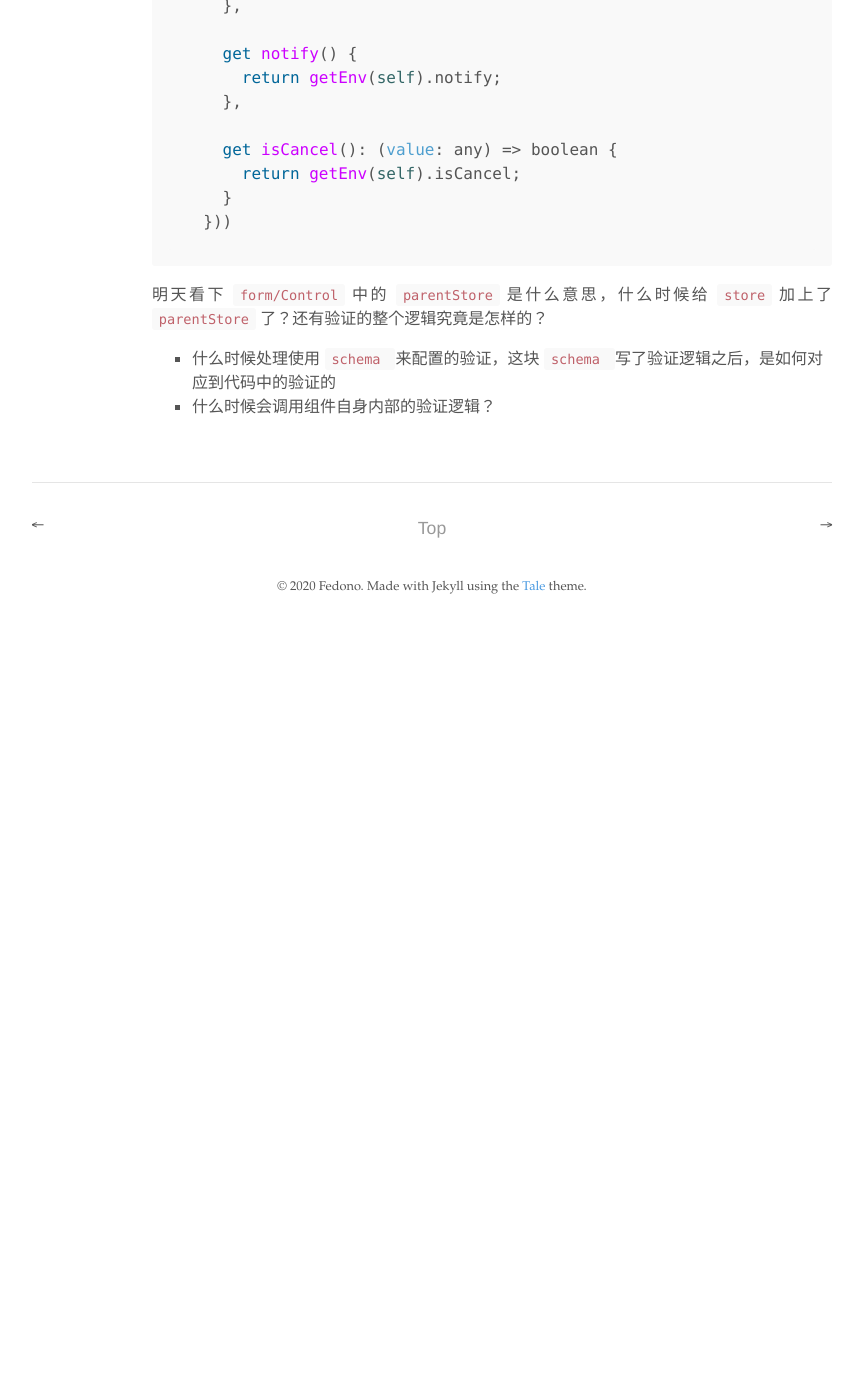
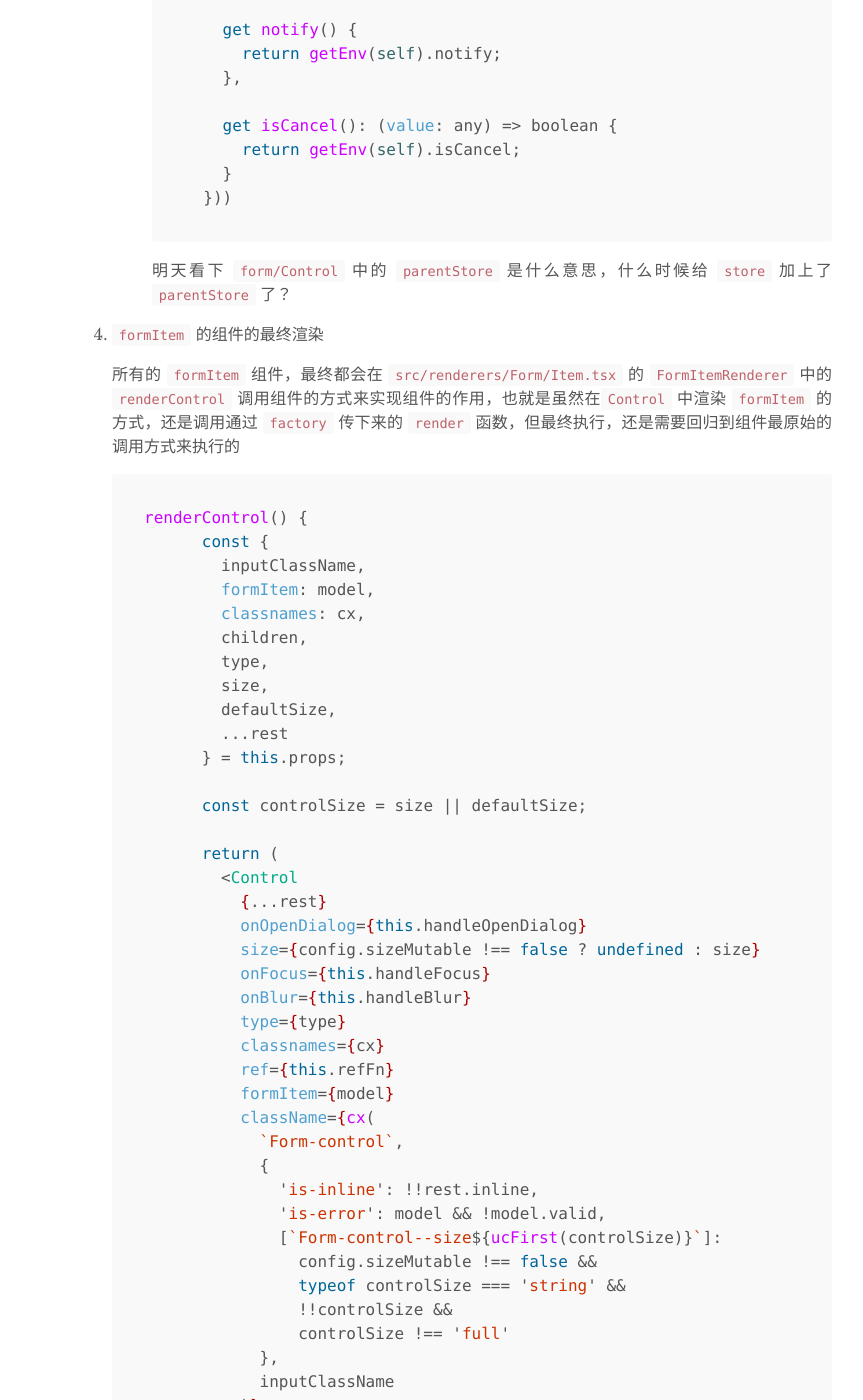
Before and after one commit to fedono/fedono.github.io, a Jekyll site: the page built from _posts/2020-04-16-amis-form.md, in a window 1280 px wide and 1400 px high, scrolled down 4023 px. Shown: the whole window, without its empty margins (208-1071 px from the left). Built offline with Jekyll 4.4.1, drawn with Linux system fonts in a browser that asks for light colours; before the commit the page ends 4653 px from its top, so only the background shows below that; some of the changed text lies outside the part shown.

Commit message:
update blog

````diff
--- a/_posts/2020-04-16-amis-form.md
+++ b/_posts/2020-04-16-amis-form.md
@@ -7,7 +7,6 @@ author: "fedono"
 - 要做什么处理
   - 验证规则
   - 统一公用的显示，如描述，label，
-  - 验证
   - 布局
     - 横向布局
     - 纵向布局
@@ -19,7 +18,7 @@ author: "fedono"
 
 - 架构
 
-  > 分了两个公共的文件的库，Item 和 Optional
+  > 分了三个公共的文件的库，Control 、 Item 和 Optional
 
 1. `form/index` 文件只做了一件事
 
@@ -161,7 +160,52 @@ author: "fedono"
            }))
          ```
 
-         明天看下 `form/Control` 中的 `parentStore` 是什么意思，什么时候给 `store` 加上了 `parentStore` 了？还有验证的整个逻辑究竟是怎样的？
+         明天看下 `form/Control` 中的 `parentStore` 是什么意思，什么时候给 `store` 加上了 `parentStore` 了？
 
-         - 什么时候处理使用 `schema ` 来配置的验证，这块 `schema ` 写了验证逻辑之后，是如何对应到代码中的验证的
-         - 什么时候会调用组件自身内部的验证逻辑？
+   4. `formItem` 的组件的最终渲染
+
+      所有的 `formItem` 组件，最终都会在 `src/renderers/Form/Item.tsx`  的 `FormItemRenderer`  中的 `renderControl`  调用组件的方式来实现组件的作用，也就是虽然在`Control` 中渲染 `formItem`  的方式，还是调用通过 `factory` 传下来的 `render` 函数，但最终执行，还是需要回归到组件最原始的调用方式来执行的
+
+      ```react
+      renderControl() {
+            const {
+              inputClassName,
+              formItem: model,
+              classnames: cx,
+              children,
+              type,
+              size,
+              defaultSize,
+              ...rest
+            } = this.props;
+
+            const controlSize = size || defaultSize;
+
+            return (
+              <Control
+                {...rest}
+                onOpenDialog={this.handleOpenDialog}
+                size={config.sizeMutable !== false ? undefined : size}
+                onFocus={this.handleFocus}
+                onBlur={this.handleBlur}
+                type={type}
+                classnames={cx}
+                ref={this.refFn}
+                formItem={model}
+                className={cx(
+                  `Form-control`,
+                  {
+                    'is-inline': !!rest.inline,
+                    'is-error': model && !model.valid,
+                    [`Form-control--size${ucFirst(controlSize)}`]:
+                      config.sizeMutable !== false &&
+                      typeof controlSize === 'string' &&
+                      !!controlSize &&
+                      controlSize !== 'full'
+                  },
+                  inputClassName
+                )}
+              />
+            );
+          }
+      ```
````
Also changed, not shown: _posts/2020-04-16-amis-good-point.md (+13 -1 lines), _posts/2020-04-16-articles.md (deleted, +0 -5 lines), _posts/2020-04-16-regex.md (+1 -1 lines), _posts/2020-04-19-amis-validate.md (+3 -2 lines).
